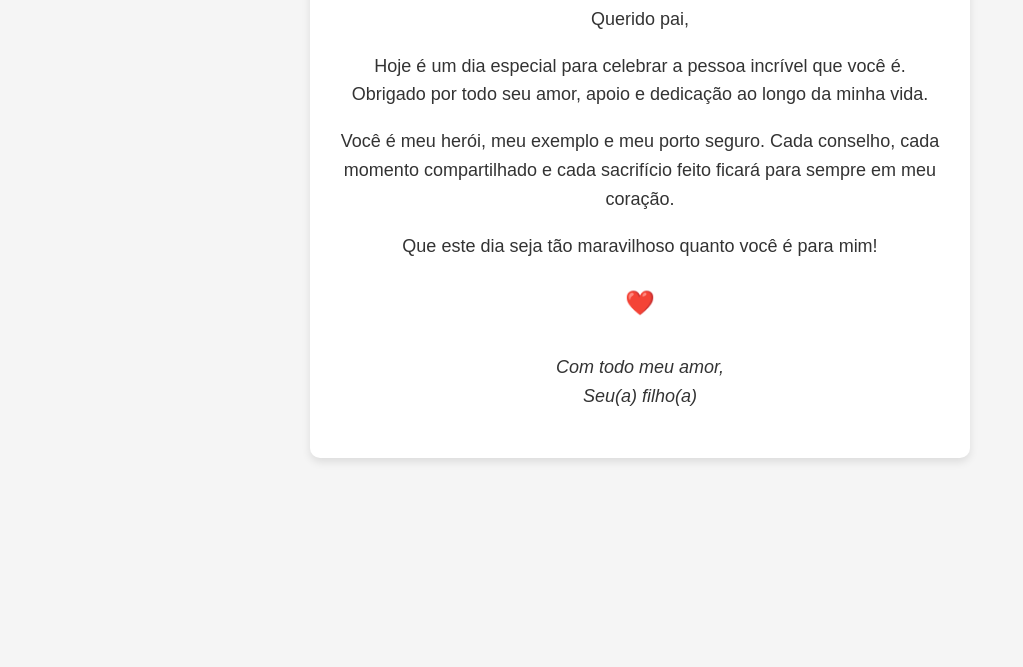
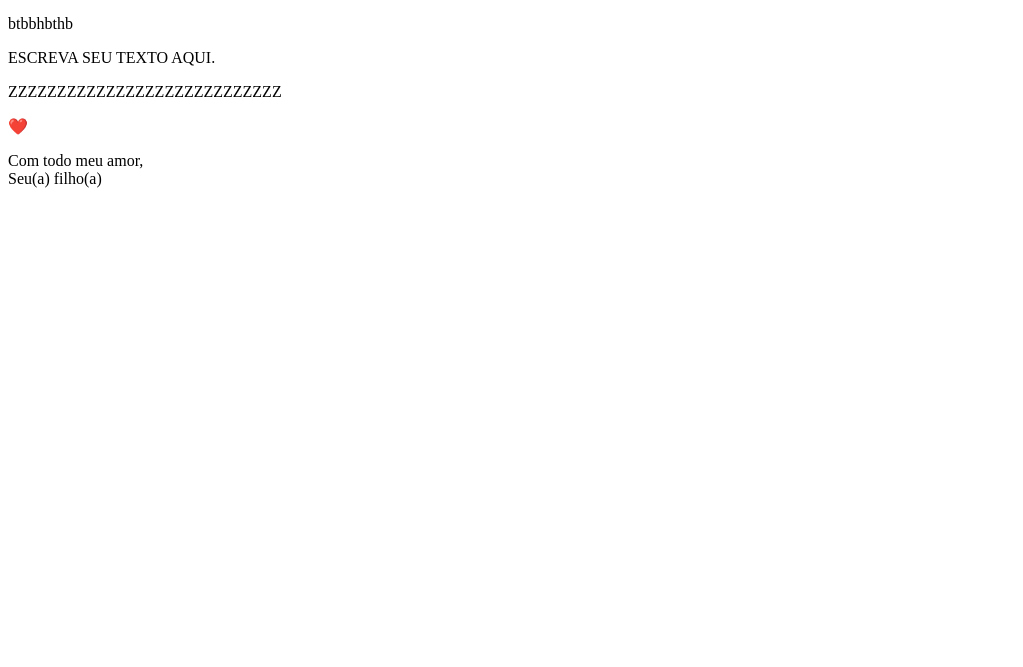
Before and after one commit to Deyjaylson/deyjaylson.github.io, a plain HTML site: page index.html in a window 1280 px wide. Shown: the part 133-800 px from the top of the page, without its empty margins (0-1023 px from the left). Drawn offline with Linux system fonts and the light colour scheme.

Commit message:
Update index.html

```diff
--- a/index.html
+++ b/index.html
@@ -2,54 +2,19 @@
 <html lang="pt-br">
 <head>
     <meta charset="UTF-8">
-    <meta name="viewport" content="width=device-width, initial-scale=1.0">
     <title>Feliz Dia dos Pais!</title>
-    <style>
-        body {
-            font-family: Arial, sans-serif;
-            background-color: #f5f5f5;
-            text-align: center;
-            padding: 20px;
-            color: #333;
-        }
-        .card {
-            background-color: white;
-            border-radius: 10px;
-            box-shadow: 0 4px 8px rgba(0,0,0,0.1);
-            padding: 30px;
-            max-width: 600px;
-            margin: 0 auto;
-        }
-        h1 {
-            color: #2c3e50;
-        }
-        p {
-            font-size: 18px;
-            line-height: 1.6;
-        }
-        .signature {
-            font-style: italic;
-            margin-top: 30px;
-        }
-        .heart {
-            color: #e74c3c;
-            font-size: 24px;
-        }
-    </style>
-</head>
+  </head>
 <body>
     <div class="card">
-        <h1>Feliz Dia dos Pais!</h1>
+      <h1>Feliz Dia dos Pais!</h1>
 
-        <p>Querido pai,</p>
+        <p>Querido pai......</p>
 
-        <p>Hoje é um dia especial para celebrar a pessoa incrível que você é.
-        Obrigado por todo seu amor, apoio e dedicação ao longo da minha vida.</p>
+        <p>ESCREVA SEU TEXTO AQUI.</p>
+        btbbhbthb
+        <p>ESCREVA SEU TEXTO AQUI.</p>
 
-        <p>Você é meu herói, meu exemplo e meu porto seguro. Cada conselho, cada
-        momento compartilhado e cada sacrifício feito ficará para sempre em meu coração.</p>
-
-        <p>Que este dia seja tão maravilhoso quanto você é para mim!</p>
+        <p>ZZZZZZZZZZZZZZZZZZZZZZZZZZZZ</p>
 
         <p class="heart">❤️</p>
 
```
